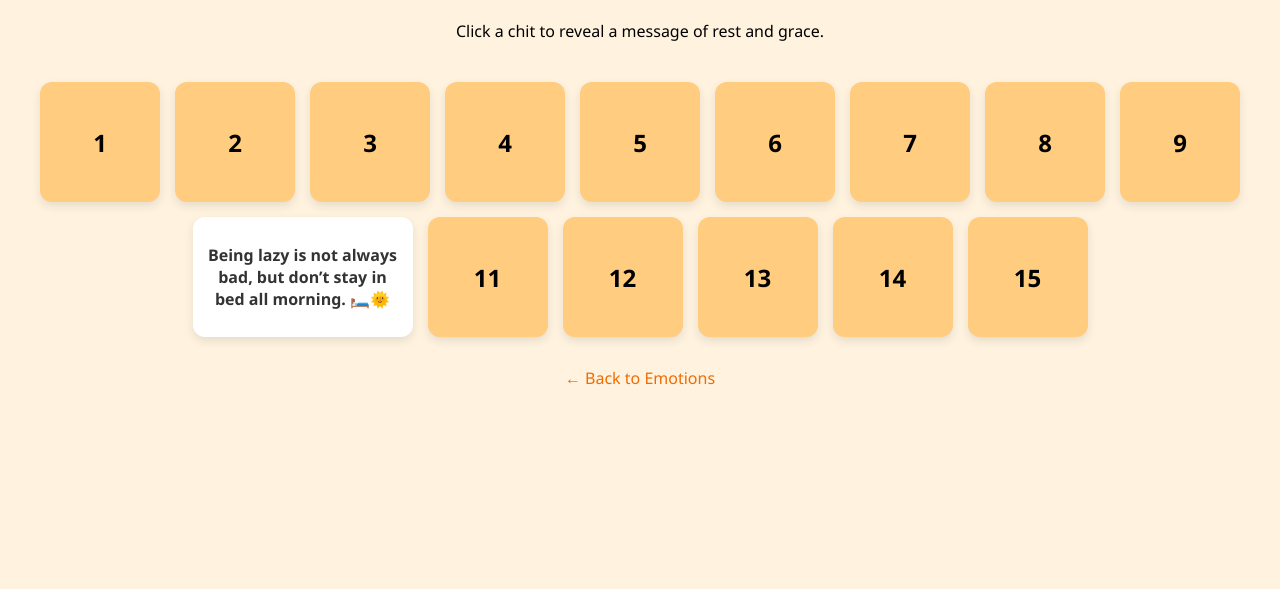
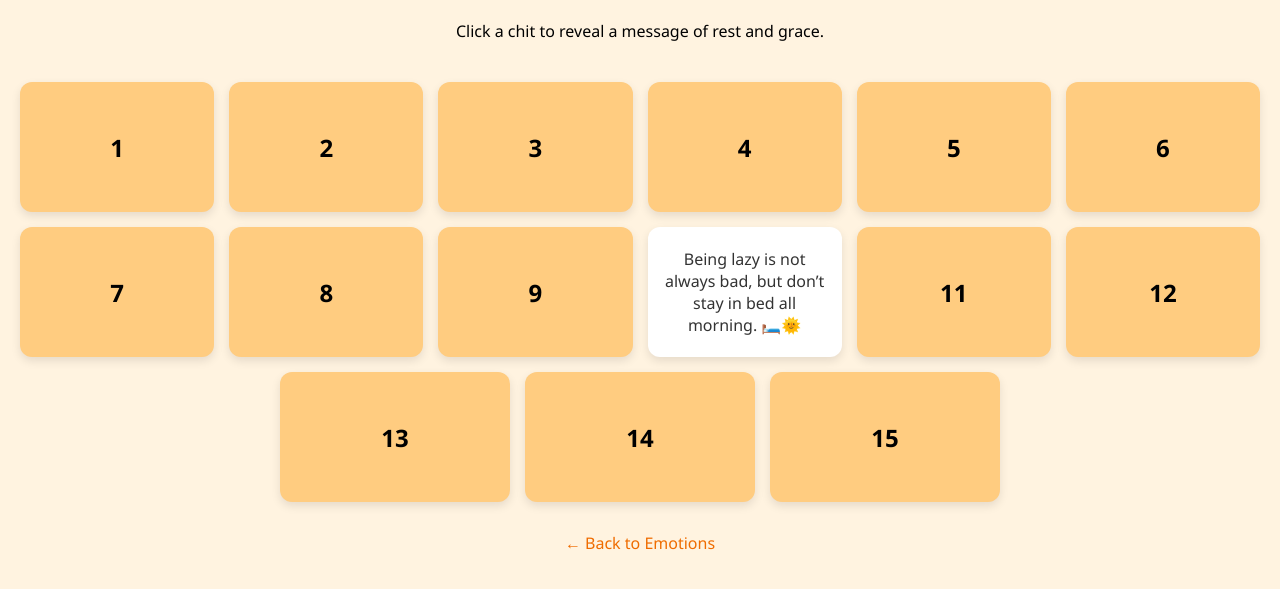
Before and after one commit to Lahari-20/Jar-of-Emotions, a plain HTML site: page lazy.html in a window 1280 px wide. Both pictures are taken after a click on the element "10". Shown: the part 95-684 px from the top of the page. Drawn offline with Linux system fonts and the light colour scheme.

Commit message:
Updated lazy.html with new content

```diff
--- a/lazy.html
+++ b/lazy.html
@@ -17,22 +17,24 @@
       display: flex; flex-wrap: wrap; justify-content: center; gap: 15px; margin-top: 40px;
     }
     .chit {
-  min-width: 100px;
-  max-width: 200px; /* NEW: allows room for text */
-  min-height: 100px;
+    flex: 1 1 150px; /* grow and shrink as needed, base width 150px */
+    max-width: 200px;
     background-color: #ffcc80;
     border-radius: 12px;
-  display: flex;
-  align-items: center;
-  justify-content: center;
     font-weight: bold;
     font-size: 1.5em;
     cursor: pointer;
     transition: 0.3s;
     box-shadow: 0 4px 10px rgba(0, 0, 0, 0.1);
-  padding: 10px; /* NEW: adds spacing inside the box */
-  text-align: center; /* centers multiline text */
-  word-wrap: break-word; /* ensures long words break */
+    padding: 15px;
+    text-align: center;
+    word-wrap: break-word;
+    display: flex;
+    align-items: center;
+    justify-content: center;
+    min-height: 100px;
+    height: auto; /* Allow box to grow in height */
+    overflow-wrap: break-word;
   }
 
   .chit:hover {
@@ -40,13 +42,12 @@
   }
 
   .revealed {
-  background-color: white !important;
+    background-color: #fff !important;
     color: #333;
     font-size: 1em;
-  white-space: normal; /* allow wrapping */
-  padding: 10px;
+    font-weight: normal;
+    white-space: normal;
   }
-
     a { display: inline-block; margin-top: 30px; color: #ef6c00; text-decoration: none; }
   </style>
 </head>
```
Lines whose indentation alone changed are shown as unchanged.
